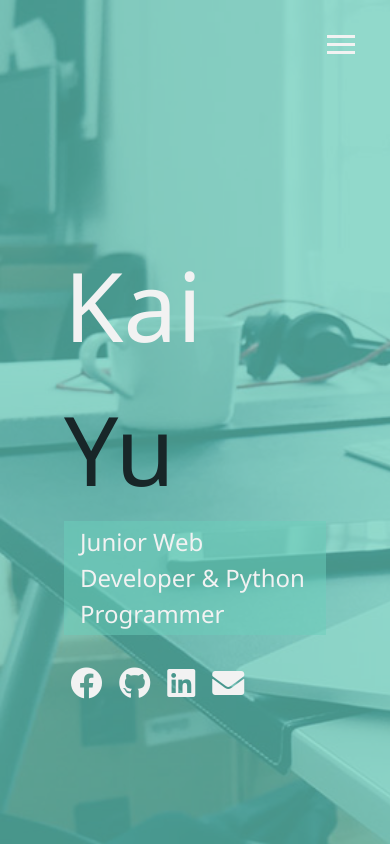
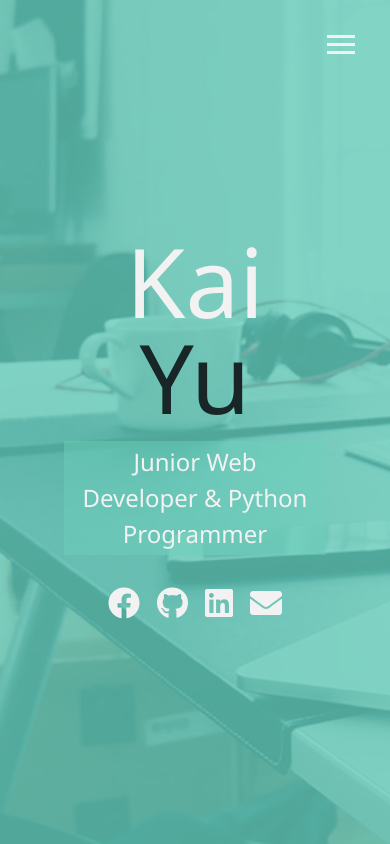
Before and after one commit to kai-yu05/initial_portfolio, a website: page dist/index.html in a window 390 px wide. Drawn offline with Linux system fonts and the light colour scheme.

Commit message:
Media Queries and Menu Overlay Responsiveness

```diff
--- a/scss/_config.scss
+++ b/scss/_config.scss
@@ -2,7 +2,7 @@
 $secondary_color: #182628;
 $show-home-image: true;
 $home-image: url(../img/background.jpg);
-$background-opacity: 0.7;
+$background-opacity: 0.8;
 
 @mixin easeOut {
   transition: all 0.5s ease-out;
@@ -28,3 +28,28 @@
     }
   }
 }
+
+// Media Query Mixins
+@mixin mediaSm {
+  @media screen and (max-width: 500px) {
+    @content;
+  }
+}
+
+@mixin mediaMd {
+  @media screen and (max-width: 768px) {
+    @content;
+  }
+}
+
+@mixin mediaLg {
+  @media screen and (min-width: 769px) and (max-width: 1170px) {
+    @content;
+  }
+}
+
+@mixin mediaXl {
+  @media screen and (min-width: 1171px) {
+    @content;
+  }
+}
--- /dev/null
+++ b/scss/_mobile.scss
@@ -0,0 +1,56 @@
+// Widescreens
+@include mediaXl {
+}
+
+// Desktops and Laptops
+@include mediaLg {
+}
+
+// Tablets and Notebooks
+@include mediaMd {
+  main {
+    align-items: center;
+    text-align: center;
+
+    .lg-heading {
+      line-height: 1;
+      margin-bottom: 1rem;
+    }
+  }
+
+  ul.menu-nav,
+  div.menu-branding {
+    float: none;
+    width: 100%;
+    min-height: 0;
+
+    &.show {
+      transform: translate3d(0, 0, 0);
+    }
+  }
+
+  .menu-nav {
+    height: 75vh;
+    transform: translate3d(-100%, 0, 0);
+    font-size: 24px;
+  }
+
+  .menu-branding {
+    height: 25vh;
+    transform: translate3d(100%, 0, 0);
+
+    .portrait {
+      background: url(../img/portrait.jpg);
+      background-size: cover;
+      width: 150px;
+      height: 150px;
+    }
+  }
+}
+
+// Smartphones
+@include mediaSm {
+  main#home h1 {
+    margin-top: 10vh;
+  }
+}
--- a/scss/main.scss
+++ b/scss/main.scss
@@ -1,5 +1,6 @@
 @import "config";
 @import "menu";
+@import "mobile";
 
 * {
   box-sizing: border-box;
```
Also changed, not shown: dist/css/main.css, dist/index.html.
